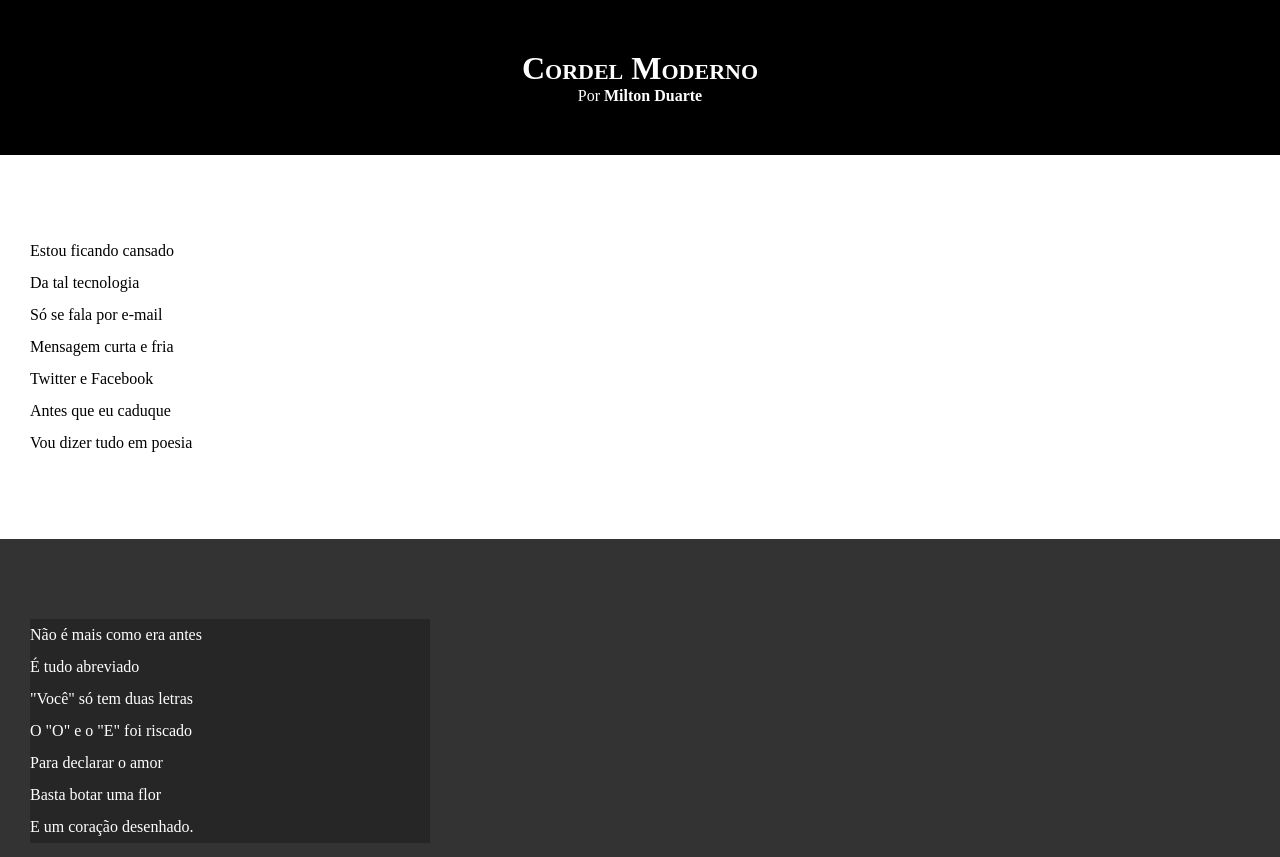
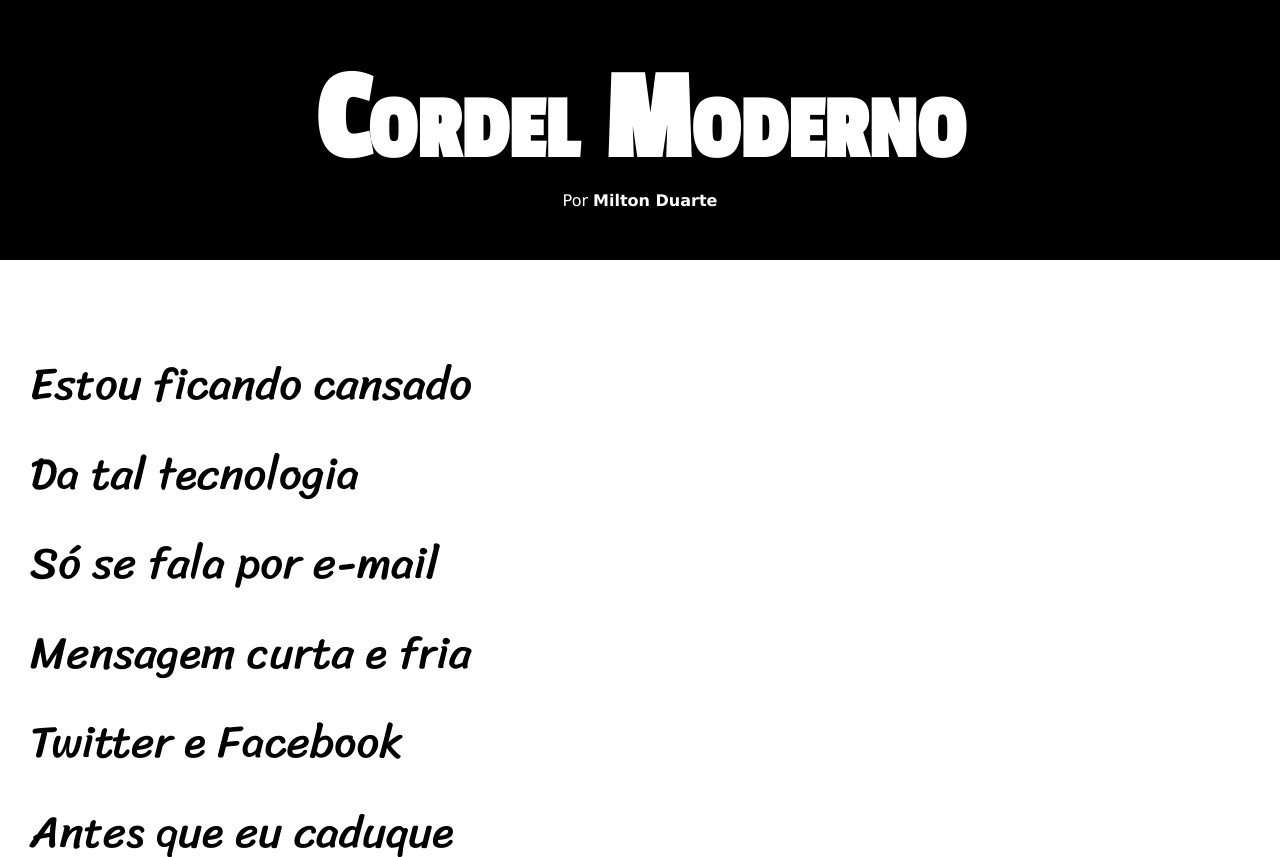
Before and after one commit to joaoclsoares/html-css, a plain HTML site: page projetos/proj001/index.html in a window 1280 px wide. Shown: the top 857 px of the page. Drawn offline with Linux system fonts and the light colour scheme.

Commit message:
atualização 21/10

```diff
--- a/projetos/proj001/estilo/style.css
+++ b/projetos/proj001/estilo/style.css
@@ -1,13 +1,30 @@
 @charset "UTF-8";
+@font-face {
+    font-family: 'PassionOne';
+    src:url('../fonts/PassionOne-Regular.ttf') format(truetype);
+    }
+@font-face {
+    font-family: 'Sriracha';
+    src: url('../fonts/Sriracha-Regular.ttf') format(truetype);
+    }
+
+:root{
+    --fonte1:Verdana, Geneva, Tahoma, sans-serif;
+    --fonte2: "PassionOne", sans-serif;
+    --fonte3: "Sriracha", cursive;
+
+}
 
 *{
     margin: 0px;
     padding: 0px;
+
 }
 
 html, body{
     min-height: 100vh;
     background-color: darkgray;
+    font-family: var(--fonte1);
 }
 
 header{
@@ -19,6 +36,8 @@ header{
 header > h1{
     padding-top: 50px;
     font-variant: small-caps;
+    font-family: var(--fonte2);
+    font-size: 10vw;
 }
 
 header > p{
@@ -37,6 +56,9 @@ section{
     padding-bottom: 10vh;
     line-height: 2em;
     padding-left: 30px;
+    font-family: var(--fonte3);
+    font-size: 3.5vw;
+
 }
 
 section.normal{
@@ -49,7 +71,8 @@ section.imagem{
     color: white;
 }
 section.imagem > p{
-    width: 400px;
+    display: inline-block;
+    padding: 5px;
     background-color: rgba(0, 0, 0, 0.253);
 }
 footer{
```
Also changed, not shown: projetos/proj001/fonts/OFL.txt (added), projetos/proj001/fonts/PassionOne-Black.ttf (added), projetos/proj001/fonts/PassionOne-Bold.ttf (added), projetos/proj001/fonts/PassionOne-Regular.ttf (added), projetos/proj001/fonts/Sriracha-Regular.ttf (added).
